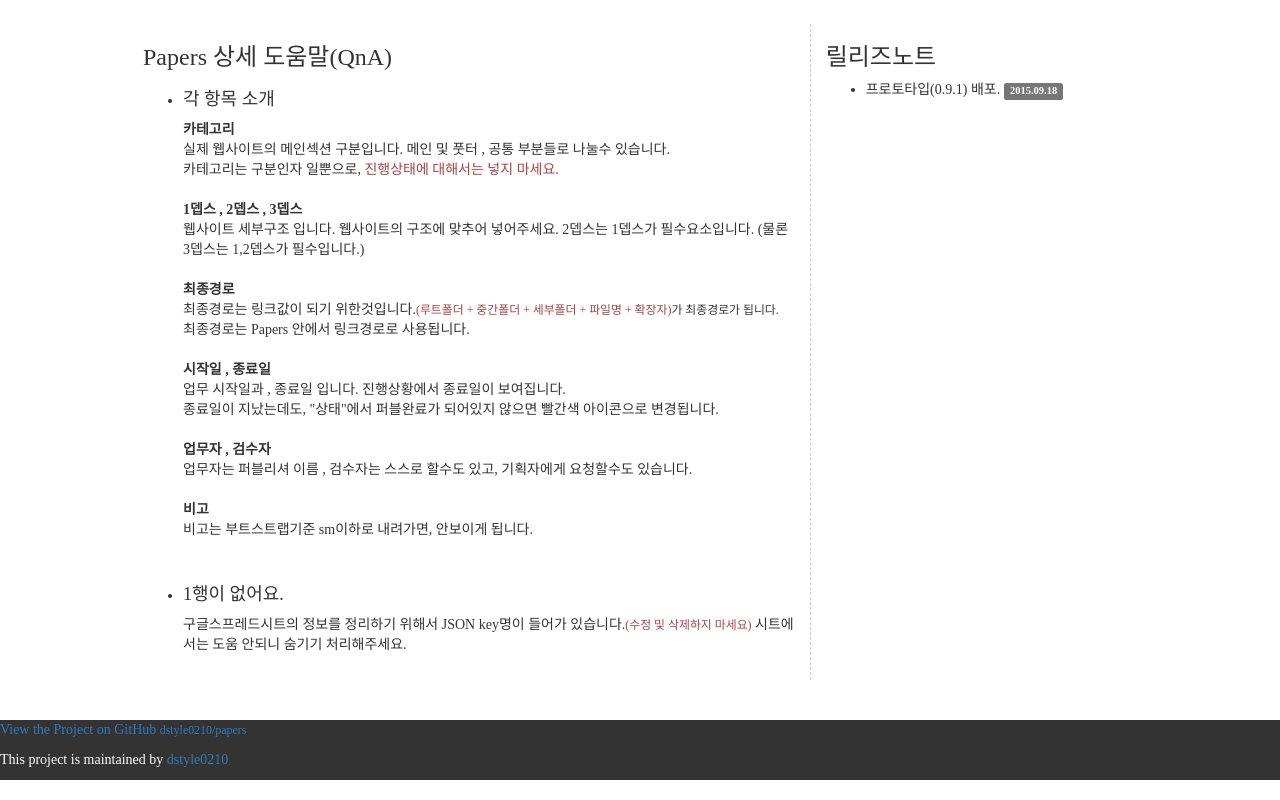
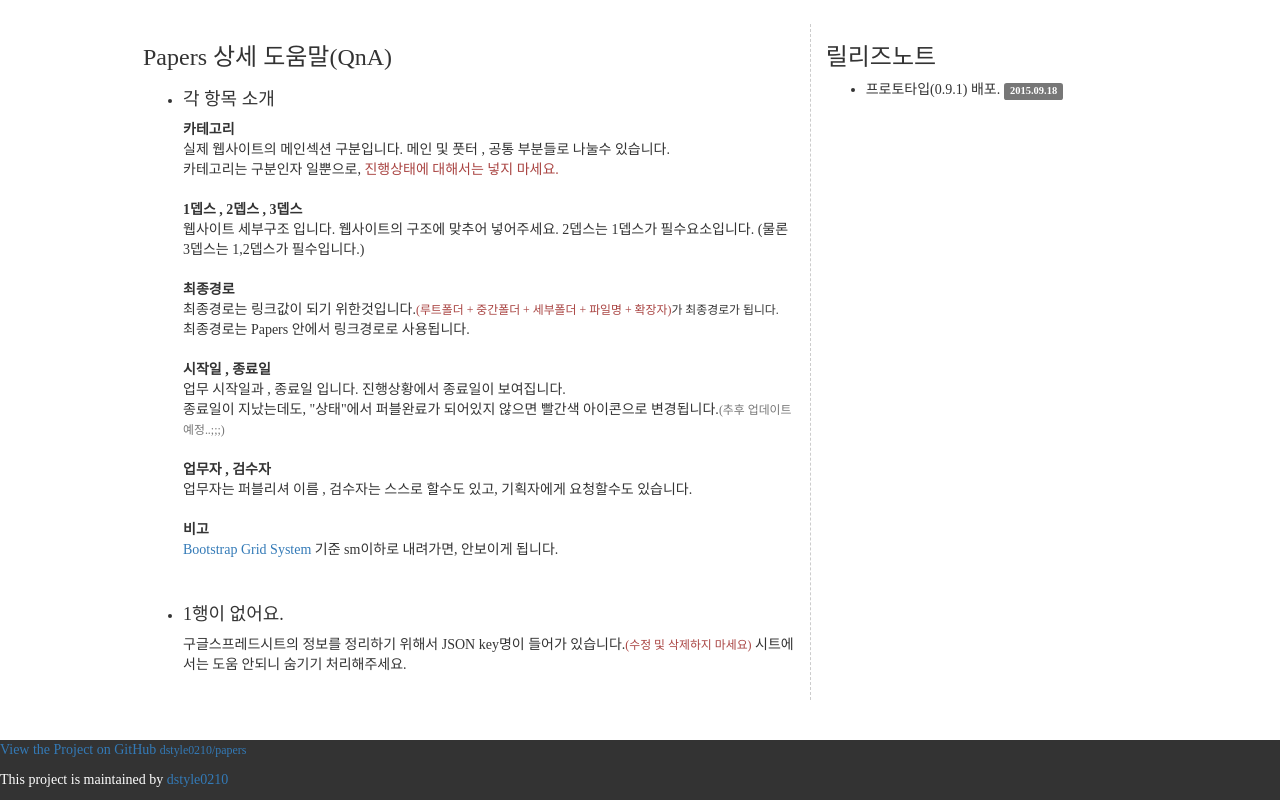
Before and after one commit to dstyle0210/papers, a website: page index.html in a window 1280 px wide. Shown: the part 933-1733 px from the top of the page. Drawn offline with nearby package versions, Linux system fonts and the light colour scheme; a web font is replaced by a local one.

Commit message:
papers release

```diff
--- a/index.html
+++ b/index.html
@@ -134,7 +134,7 @@ TODO 릴리즈 노트 추가.
                     <dl>
                         <dt>시작일 , 종료일</dt>
                         <dd>업무 시작일과 , 종료일 입니다. 진행상황에서 종료일이 보여집니다.</dd>
-                        <dd>종료일이 지났는데도, "상태"에서 퍼블완료가 되어있지 않으면 빨간색 아이콘으로 변경됩니다.</dd>
+                        <dd>종료일이 지났는데도, "상태"에서 퍼블완료가 되어있지 않으면 빨간색 아이콘으로 변경됩니다.<small class="text-muted">(추후 업데이트 예정..;;;)</small></dd>
                     </dl>
                     <dl>
                         <dt>업무자 , 검수자</dt>
@@ -142,7 +142,7 @@ TODO 릴리즈 노트 추가.
                     </dl>
                     <dl>
                         <dt>비고</dt>
-                        <dd>비고는 부트스트랩기준 sm이하로 내려가면, 안보이게 됩니다.</dd>
+                        <dd><a href="http://getbootstrap.com/css/#grid" target="_blank" title="새창열림">Bootstrap Grid System</a> 기준 sm이하로 내려가면, 안보이게 됩니다.</dd>
                     </dl>
                 </li>
                 <li>
```
